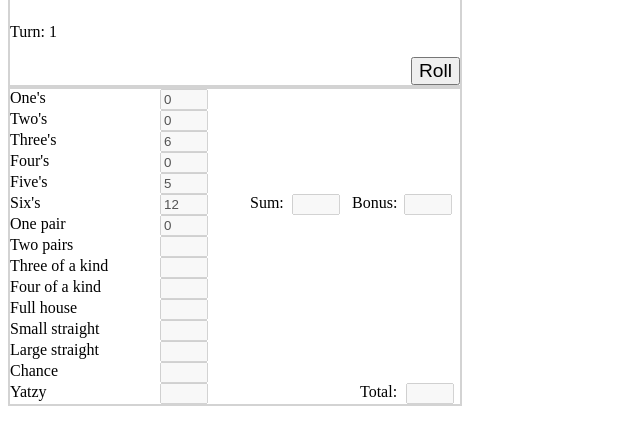
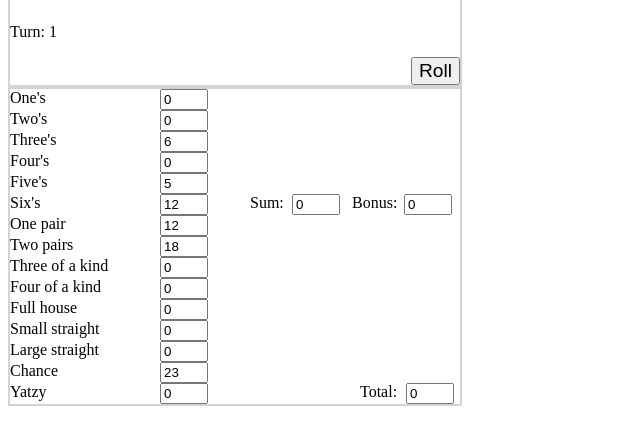
Before and after one commit to jjohnsen123/yatzyJS, a plain HTML site: page index.html in a window 1280 px wide. Both pictures are taken after a click on the button "Roll". Shown: the part 75-520 px from the top of the page, without its empty margins (0-640 px from the left). Drawn offline with Linux system fonts and the light colour scheme.

Commit message:
Bottom now works as intended

```diff
--- a/index.html
+++ b/index.html
@@ -22,7 +22,7 @@
         <button class="roll" id="roll-button">Roll</button>
     </div>
     </div>
-    <div id="buttom">
+    <div id="bottom">
     </div>
 </body>
 </html>
--- a/script.js
+++ b/script.js
@@ -10,6 +10,9 @@
 let turn = 0;
 let rollNumber = 0;
 let diceValues = [1, 1, 1, 1, 1];
+let totalScore = 0;
+let sumTop = 0;
+let sumBottom = 0;
 
 function updateDiceDisplay() {
     for (let i = 0; i < 5; i++) {
@@ -36,7 +39,18 @@
     updateDiceDisplay();
     updateTurnDisplay();
     inputArrUpdate();
+    pressedOnOne = false;
 }
+
+let ScoreUpdate = (score, section) => {
+    if (section <= 5) {
+        sumInput.value = parseInt(sumInput.value) + parseInt(score);
+        checkForBonus();
+    }
+    totalInput.value = parseInt(totalInput.value) + parseInt(score);
+}
+
+
 
 const rollButton = document.getElementById("roll-button");
 rollButton.addEventListener("click", rollDice);
@@ -44,18 +58,34 @@
 updateTurnDisplay();
 
 nameArr = ["One's", "Two's", "Three's", "Four's", "Five's", "Six's", "One pair", "Two pairs", "Three of a kind", "Four of a kind", "Full house", "Small straight", "Large straight", "Chance", "Yatzy"];
-let buttomDiv = document.querySelector("#buttom");
+let buttomDiv = document.querySelector("#bottom");
+
+let pressedOnOne;
+let getInput = (event) => {
+    if (event.currentTarget.className != 'hold' && turn > 0 && event.currentTarget.value > 0 && !pressedOnOne) {
+        event.currentTarget.className = 'hold';
+        pressedOnOne = true;
+        let number = event.currentTarget.parentNode.getAttribute('data-key-name');
+        if (number <= 5) {
+            ScoreUpdate(event.currentTarget.value, number);
+        } else {
+            ScoreUpdate(event.currentTarget.value, number);
+        }
+    }
+}
 
 inputArr = [];
 
 let i = 0;
 for (let e of nameArr) {
     let div = document.createElement("div");
-    div.id = "div" + i++;
+    div.dataset.keyName = i++;
     let lbl = document.createElement("label");
     lbl.innerHTML = e;
     let input = document.createElement("input");
-    input.disabled = true;
+    input.readOnly = true;
+    input.value = 0;
+    input.addEventListener('click', getInput);
     inputArr.push(input);
     buttomDiv.append(div);
     div.append(lbl);
@@ -70,8 +100,8 @@
 let totalInput;
 
 let extraFieldFunc = () => {
-    let e = document.querySelector("#div5").children;
-    let n = document.querySelector("#div14").children;
+    let e = document.querySelector('[data-key-name="5"]').children;
+    let n = document.querySelector('[data-key-name="14"]').children;
 
     // Sum
     sumLbl = document.createElement("label");
@@ -79,43 +109,63 @@
     sumLbl.id = "sumLblId";
     sumInput = document.createElement("input");
     sumInput.id = "sumInputId";
-    sumInput.disabled = true;
-    document.querySelector("#div5").insertBefore(sumLbl, e[1].nextSibling);
-    document.querySelector("#div5").insertBefore(sumInput, sumLbl.nextSibling);
+    sumInput.readOnly = true;
+    sumInput.value = 0;
+    document.querySelector('[data-key-name="5"]').insertBefore(sumLbl, e[1].nextSibling);
+    document.querySelector('[data-key-name="5"]').insertBefore(sumInput, sumLbl.nextSibling);
     // Bonus
     bonusLbl = document.createElement("label");
     bonusLbl.innerHTML = "Bonus:";
     bonusLbl.id = "bonusLblId";
     bonusInput = document.createElement("input");
     bonusInput.id = "bonusInputId";
-    bonusInput.disabled = true;
-    document.querySelector("#div5").insertBefore(bonusLbl, sumInput.nextSibling);
-    document.querySelector("#div5").insertBefore(bonusInput, bonusLbl.nextSibling);
+    bonusInput.readOnly = true;
+    bonusInput.value = 0;
+    document.querySelector('[data-key-name="5"]').insertBefore(bonusLbl, sumInput.nextSibling);
+    document.querySelector('[data-key-name="5"]').insertBefore(bonusInput, bonusLbl.nextSibling);
     //Total
     totalLbl = document.createElement("label");
     totalLbl.innerHTML = "Total:";
     totalLbl.id = "totalLblId";
     totalInput = document.createElement("input");
     totalInput.id = "totalInputId";
-    totalInput.disabled = true;
-    document.querySelector("#div14").insertBefore(totalLbl, n[1].nextSibling);
-    document.querySelector("#div14").insertBefore(totalInput, totalLbl.nextSibling);
+    totalInput.readOnly = true;
+    totalInput.value = 0;
+    document.querySelector('[data-key-name="14"]').insertBefore(totalLbl, n[1].nextSibling);
+    document.querySelector('[data-key-name="14"]').insertBefore(totalInput, totalLbl.nextSibling);
 }
 
 extraFieldFunc();
 
 let inputArrUpdate = () => {
-    calcCount();
     oneToSixUpdate();
     onePairUpdate();
+    twoPairUpdate();
+    threeSameUpdate();
+    fourSameUpdate();
+    fullHouseUpdate();
+    smallStraightUpdate();
+    largeStraightUpdate();
+    chanceUpdate();
+    yatzyUpdate();
 }
 
-let calcArr = [];
+let gottenBonus = false;
+let checkForBonus = () => {
+    let sum = parseInt(sumInput.value);
+    if (sum >= 63 && !gottenBonus) {
+        bonusInput.value = 50;
+        gottenBonus = true;
+        totalInput.value = parseInt(totalInput.value) + parseInt(50);
+    }
+}
+
 let calcCount = () => {
-    calcArr = [];
+    let calcArr = [0, 0, 0, 0, 0, 0, 0];
     for (let i = 0; i < diceValues.length; i++) {
         calcArr[diceValues[i]]++;
     }
+    return calcArr;
 }
 
 let oneToSixUpdate = () => {
@@ -132,10 +182,108 @@
 
 let onePairUpdate = () => {
     let num = 0;
-    for (let i = 1; i < calcArr.length; i++) {
-        if (calcArr[i] >= 2) {
+    let tempArr = calcCount();
+    for (let i = 1; i < tempArr.length; i++) {
+        if (tempArr[i] >= 2) {
             num = 2 * i;
         }
     }
     inputArr[6].value = num;
 }
+
+let twoPairUpdate = () => {
+    let num = 0;
+    let tempArr = calcCount();
+    let count = 0;
+    for (let i = 1; i < tempArr.length; i++) {
+        if (tempArr[i] >= 2) {
+            num += 2 * i;
+            count++;
+        }
+    }
+    if (count < 2) {
+        num = 0;
+    }
+    inputArr[7].value = num;
+}
+
+let threeSameUpdate = () => {
+    let num = 0;
+    let tempArr = calcCount();
+    for (let i = 1; i < tempArr.length; i++) {
+        if (tempArr[i] >= 3) {
+            num = 3 * i;
+        }
+    }
+    inputArr[8].value = num;
+}
+
+let fourSameUpdate = () => {
+    let num = 0;
+    let tempArr = calcCount();
+    for (let i = 1; i < tempArr.length; i++) {
+        if (tempArr[i] >= 4) {
+            num = 4 * i;
+        }
+    }
+    inputArr[9].value = num;
+}
+
+let fullHouseUpdate = () => {
+    let num = 0;
+    let tempArr = calcCount();
+    let threeSame, twoSame = false;
+    for (let i = 1; i < tempArr.length; i++) {
+        if (tempArr[i] == 3 && !threeSame) {
+            num += 3 * i;
+            threeSame = true;
+        }
+        if (tempArr[i] == 2 && !twoSame) {
+            num += 2 * i;
+            twoSame = true;
+        }
+    }
+    if (!threeSame || !twoSame) {
+        num = 0;
+    }
+    inputArr[10].value = num;
+}
+
+let smallStraightUpdate = () => {
+    let num = 0;
+    let tempArr = calcCount();
+    if (tempArr[1] >= 1 && tempArr[2] >= 1 && tempArr[3] >= 1 && tempArr[4] >= 1 && tempArr[5] >= 1) {
+        num = 15;
+    }
+    inputArr[11].value = num;
+}
+
+let largeStraightUpdate = () => {
+    let num = 0;
+    let tempArr = calcCount();
+    if (tempArr[2] >= 1 && tempArr[3] >= 1 && tempArr[4] >= 1 && tempArr[5] >= 1 && tempArr[6] >= 1) {
+        num = 20;
+    }
+    inputArr[12].value = num;
+}
+
+let chanceUpdate = () => {
+    let num = 0;
+    let tempArr = calcCount();
+    for (let i = 1; i < tempArr.length; i++) {
+        num += tempArr[i] * i;
+    }
+    inputArr[13].value = num;
+}
+
+let yatzyUpdate = () => {
+    let num = 0;
+    let tempArr = calcCount();
+    for (let i = 1; i < tempArr.length; i++) {
+        if (tempArr[i] >= 5) {
+            num = 50;
+            break;
+        }
+    }
+    inputArr[14].value = num;
+}
--- a/style.css
+++ b/style.css
@@ -1,4 +1,4 @@
-#buttom, #top {
+#bottom, #top {
     border: 2px solid lightgray;
     width: 450px;
 }
@@ -47,6 +47,10 @@
     width: 150px;
 }
 
+.hold {
+    background-color: green;
+}
+
 #sumLblId, #bonusLblId, #totalLblId {
     float: right;
     width: 0px;
```
